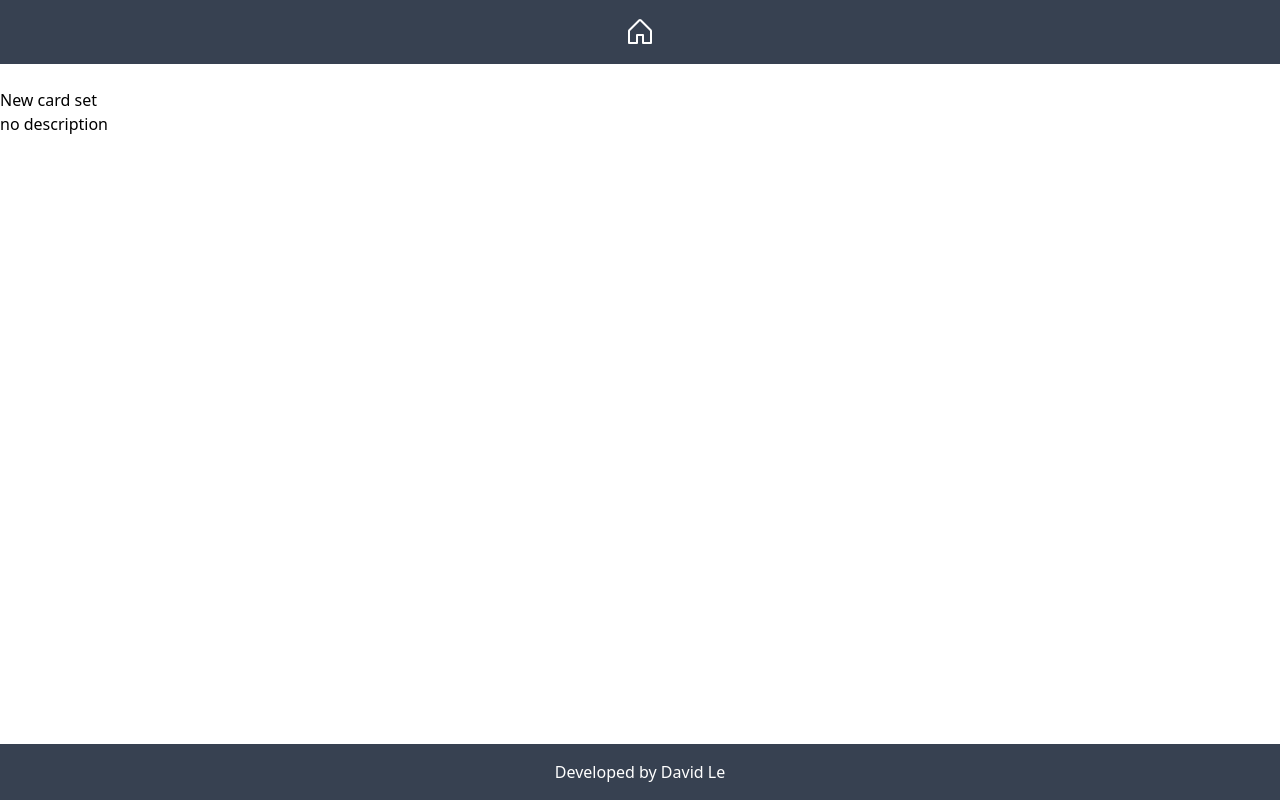
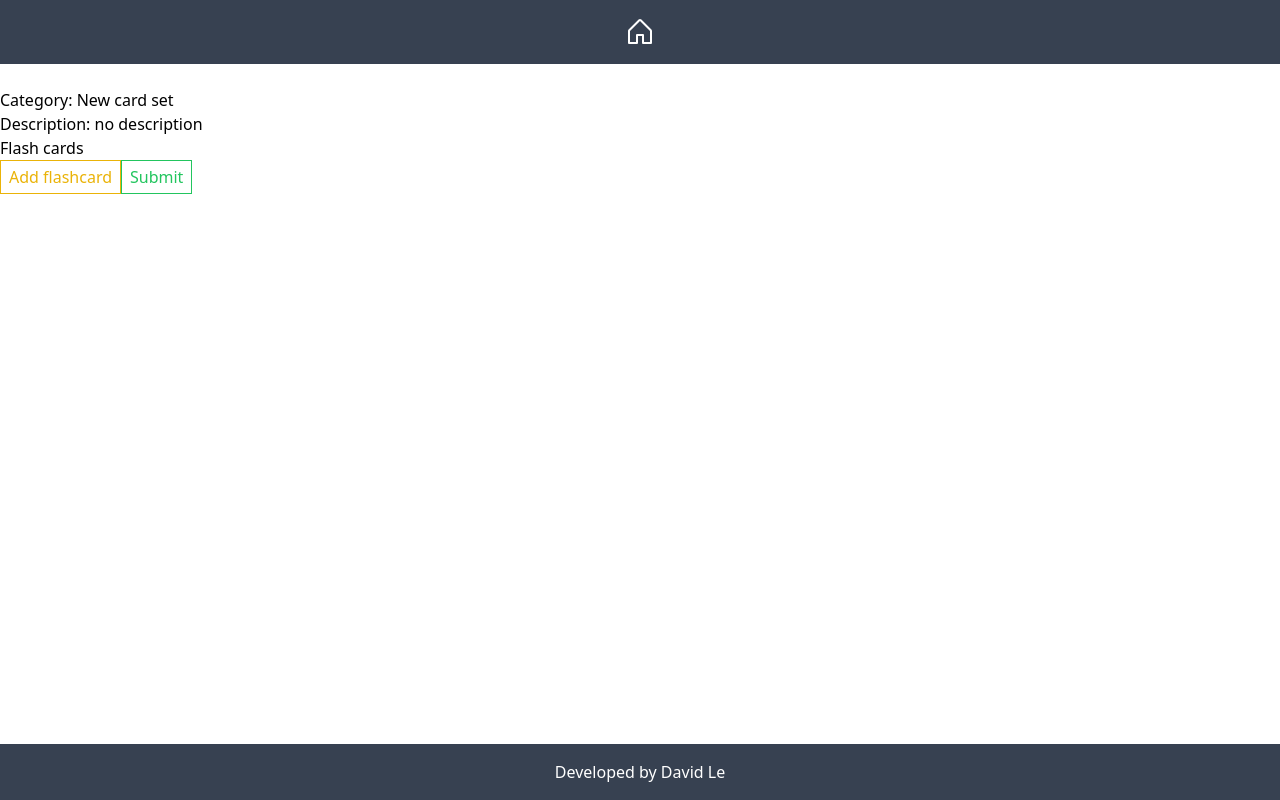
Before and after one commit to davidle90/flashcards-react, a React (Vite) app: page /flashcards-react/edit in a window 1280 px wide. Built offline with nearby package versions, Linux system fonts and the light colour scheme.

Commit message:
update flashcard forms

```diff
--- a/src/data/flashcards.json
+++ b/src/data/flashcards.json
@@ -1,5 +1,6 @@
 [
     {
+        "id": 1,
         "category": "Science",
         "description": "Science related flashcards",
         "flashcards": [
@@ -31,6 +32,7 @@
         ]
     },
     {
+        "id": 2,
         "category": "Web development",
         "description": "Web development related flashcards",
         "flashcards": [
--- a/src/types.ts
+++ b/src/types.ts
@@ -1,10 +1,11 @@
 export interface Flashcard {
-    id: number;
+    id: number | undefined;
     question: string;
     answer: string;
 }
 
 export interface FlashcardSet {
+    id: number | undefined,
     category: string;
     description: string;
     flashcards: Flashcard[];
--- a/src/views/pages/Edit/Edit.tsx
+++ b/src/views/pages/Edit/Edit.tsx
@@ -1,15 +1,17 @@
-import { useEffect, useState } from "react";
+import React, { useEffect, useState } from "react";
 import { useLocation } from "react-router-dom";
-import { FlashcardSet } from "../../../types";
+import { Flashcard, FlashcardSet } from "../../../types";
 
 const emptyFlashcardSet: FlashcardSet = {
+  id: undefined,
   category: 'New card set',
   description: 'no description',
   flashcards: []
 };
 
 const Edit = () => {
-  const [editCardset, setEditCardset] = useState<FlashcardSet>(emptyFlashcardSet);
+  const [formData, setFormData] = useState<FlashcardSet>(emptyFlashcardSet);
+  const [submitted, setSubmitted] = useState(false);
 
   const location = useLocation();
   const searchParams = new URLSearchParams(location.search);
@@ -19,29 +21,142 @@ const Edit = () => {
     const flashcardSets = localStorage.getItem("flashcardSets");
     const data: FlashcardSet[] = flashcardSets ? JSON.parse(flashcardSets) : [];
 
-    const cardset: FlashcardSet | undefined = category ? data.find(d => d.category === category) : undefined;
+    const cardset: FlashcardSet | undefined = category ? data.find(d => d.category === category) : emptyFlashcardSet;
+
     if (cardset) {
-      setEditCardset(cardset);
+      if(cardset.id == undefined){
+        cardset.id = data.length + 1;
+      }
+      setFormData(cardset);
     }
   }, [category]);
 
-  const handleSaveData = () => {
-    // todo
+  const handleChange = (e: React.ChangeEvent<HTMLInputElement>, index?: number) => {
+    const { name, value } = e.target;
+
+    if(index !== undefined) {
+      const updatedFlashcards = [...formData.flashcards];
+      updatedFlashcards[index] = {
+        ...updatedFlashcards[index],
+        [name]: value
+      };
+
+      setFormData(prevData => ({
+        ...prevData,
+        flashcards: updatedFlashcards
+      }));
+    } else {
+      setFormData((prevData) => ({
+        ...prevData,
+        [name]: value
+      }))
+    }
+  };
+
+  const handleSubmit = (e: React.FormEvent<HTMLFormElement>) => {
+    e.preventDefault();
+
+    const storedCardsets = localStorage.getItem("flashcardSets");
+    const data: FlashcardSet[] = storedCardsets ? JSON.parse(storedCardsets) : [];
+
+    const cardsetExists = data.findIndex(d => d.id === formData.id);
+
+    if(cardsetExists !== -1){
+      data[cardsetExists] = formData;
+    } else {
+      data.push(formData);
+    }
+
+    localStorage.setItem("flashcardSets", JSON.stringify(data));
+    setSubmitted(true);
+  }
+
+  const handleAddFlashcard = (e: React.MouseEvent<HTMLButtonElement>) => {
+    e.preventDefault();
+    const newCardId = formData.flashcards.length + 1;
+    const newFlashcard: Flashcard = { id: newCardId ,question: '', answer: '' };
+    setFormData(prevData => ({
+      ...prevData,
+      flashcards: [...prevData.flashcards, newFlashcard]
+    }));
+  }
+
+  const handleRemoveFlashcard = (e: React.FormEvent<HTMLButtonElement>, id: number | undefined) => {
+    e.preventDefault();
+    const updatedFlashcards = formData.flashcards.filter((_, i) => i !== id);
+    setFormData(prevData => ({
+      ...prevData,
+      flashcards: updatedFlashcards
+    }));
   }
 
   return (
     <div>
-      <div>{editCardset.category}</div>
-      <div>{editCardset.description}</div>
-      <ul className="flex gap-4">
-        {editCardset.flashcards.map((flashcard, index) => (
-          <li key={index} className="border">
-            <p>#{index + 1}</p>
-            <p>Question: {flashcard.question}</p>
-            <p>Answer: {flashcard.answer}</p>
-          </li>
-        ))}
-      </ul>
+      <form onSubmit={handleSubmit}>
+        <div>
+          <div>
+            <label>Category: </label>
+            <input
+              type="text"
+              name="category"
+              value={formData.category}
+              onChange={handleChange}
+              required
+            />
+          </div>
+          <div>
+            <label>Description: </label>
+            <input
+              type="text"
+              name="description"
+              value={formData.description}
+              onChange={handleChange}
+              required
+            />
+          </div>
+          <div>
+            <label>Flash cards</label>
+            {formData.flashcards.map((flashcard, index) => (
+              <div key={index} className="flashcard">
+                <div>
+                  <label>Question: </label>
+                  <input
+                    type="text"
+                    name="question"
+                    value={flashcard.question}
+                    onChange={(e) => handleChange(e, index)}
+                    required
+                  />
+                </div>
+                <div>
+                  <label>Answer: </label>
+                  <input
+                    type="text"
+                    name="answer"
+                    value={flashcard.answer}
+                    onChange={(e) => handleChange(e, index)}
+                    required
+                  />
+                </div>
+
+                <button onClick={(e) => handleRemoveFlashcard(e, flashcard.id)} className="border border-red-500 text-red-500 py-1 px-2">Remove card</button>
+              </div>
+            ))}
+          </div>
+        </div>
+
+        <button onClick={handleAddFlashcard} className="border border-yellow-500 text-yellow-500 py-1 px-2">Add flashcard</button>
+        <button type="submit" className="border border-green-500 text-green-500 py-1 px-2">Submit</button>
+      </form>
+
+      { submitted ? (
+        <div>
+          <span className="text-green-600">Card set has been saved!</span>
+        </div>
+      ) : (
+        <>
+        </>
+      )}
     </div>
   )
 }
--- a/src/views/pages/Home/Home.tsx
+++ b/src/views/pages/Home/Home.tsx
@@ -2,20 +2,39 @@ import { Link } from 'react-router-dom';
 import Card from '../../../components/Card/Card';
 import { FlashcardSet } from '../../../types';
 import { Pencil, Trash } from "@phosphor-icons/react";
+import { useEffect, useState } from 'react';
+import data from '../../../data/flashcards.json';
 
 const Home = () => {
-  const flashcardSets = localStorage.getItem("flashcardSets");
-  const data: FlashcardSet[] = flashcardSets ? JSON.parse(flashcardSets) : [];
-  const defaultFlashcardSets: FlashcardSet[] = data;
+  const [flashcardSets, setFlashcardSets] = useState<FlashcardSet[]>([]);
+
+  useEffect(() => {
+    try {
+      const storedFlashcardSets = localStorage.getItem("flashcardSets");
+      const parsedSets: FlashcardSet[] = storedFlashcardSets ? JSON.parse(storedFlashcardSets) : [];
+      setFlashcardSets(parsedSets);
+    } catch (error) {
+      console.log("Failed to parse flashcard sets from localStorage", error);
+
+    }
+  }, []);
 
   const resetFlashcardSets = () => {
-    localStorage.setItem("flashcardSets", JSON.stringify(defaultFlashcardSets));
+    const defaultCardset = data;
+    localStorage.setItem("flashcardSets", JSON.stringify(defaultCardset));
+    setFlashcardSets(defaultCardset);
+  }
+
+  const deleteFlashcardSet = (id: number | undefined) => {
+    const updatedSets = flashcardSets.filter(set => set.id !== id);
+    localStorage.setItem("flashcardSets", JSON.stringify(updatedSets));
+    setFlashcardSets(updatedSets);
   }
 
   return (
     <>
       <div className="flex justify-center items-center gap-4">
-        {data.map((data, index: number) => (
+        {flashcardSets.map((data, index: number) => (
           <div className="flex" key={index}>
             <Link to={`cardset?category=${encodeURIComponent(data.category)}`} className="cursor-pointer">
               <Card category={data.category} description={data.description} />
@@ -24,7 +43,9 @@ const Home = () => {
               <Link to={`edit?category=${encodeURIComponent(data.category)}`} className="cursor-pointer">
                 <div className="border border-gray-500 text-gray-500 py-1 px-2"><Pencil /></div>
               </Link>
-              <button className="border border-red-500 text-red-500 py-1 px-2"><Trash /></button>
+              {data.id !== undefined && (
+                <button onClick={() => deleteFlashcardSet(data.id)} className="border border-red-500 text-red-500 py-1 px-2"><Trash /></button>
+              )}
             </div>
           </div>
         ))}
```
